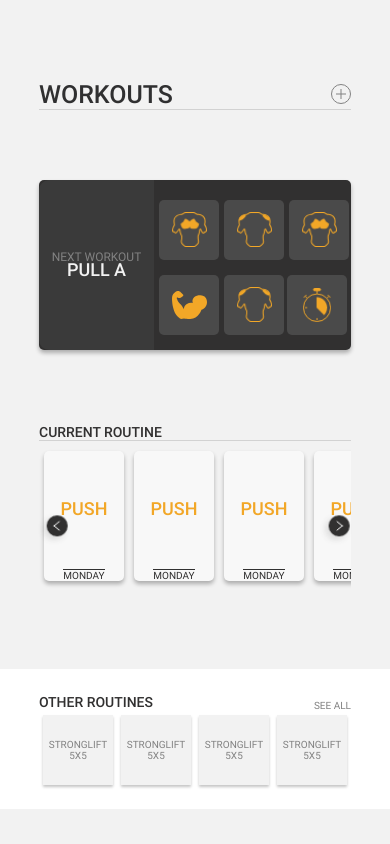
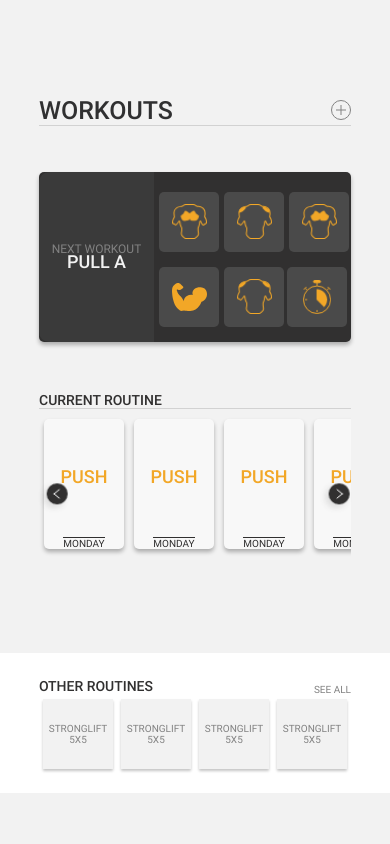
Before and after one commit to RagOfJoes/React-Native-Workout, a React Native app: screen / in a window 390 px wide. Built offline with nearby package versions, Linux system fonts and the light colour scheme.

Commit message:
added borderBottom to titles for ios

```diff
--- a/Components/Home/Current Routine/CurrentRoutine.js
+++ b/Components/Home/Current Routine/CurrentRoutine.js
@@ -12,10 +12,12 @@ class CurrentRoutine extends Component {
     render() {
         return (
             <View style={styles.currentRoutineContainer}>
-                <Text style={styles.currentRoutineText}>
-                    CURRENT ROUTINE
-                </Text>
-                {/* TODO: Horizontal Scrollview */}
+                <View style={{ borderBottomWidth: .75, borderBottomColor: "#D2D2D2" }}>
+                    <Text style={styles.currentRoutineText}>
+                        CURRENT ROUTINE
+                    </Text>
+                </View>
+
                 <ScrollView ref={(ref) => this._scrollRoutine = ref} onScroll={({ nativeEvent }) => { this.isRoutineScrolled = isScrolled(nativeEvent); }} horizontal showsHorizontalScrollIndicator={false} snap>
                     <Card />
                     <Card />
@@ -43,7 +45,7 @@ const styles = StyleSheet.create({
     currentRoutineContainer: {
         height: 170,
         width: "80%",
-        marginTop: 40,
+        // marginTop: 40,
         overflow: "visible",
         alignSelf: "center",
         flexDirection: "column",
@@ -51,9 +53,7 @@ const styles = StyleSheet.create({
     currentRoutineText: {
         fontSize: 14,
         color: "#313030",
-        borderBottomWidth: .75,
         fontFamily: "Roboto-Medium",
-        borderBottomColor: '#D2D2D2',
     },
     currentRoutineNextLeftContainer: {
         left: -5,
--- a/Components/Home/Next Workout/NextWorkout.js
+++ b/Components/Home/Next Workout/NextWorkout.js
@@ -44,7 +44,7 @@ const styles = StyleSheet.create({
     nextWorkoutContainerStyle: {
         height: 170,
         width: '100%',
-        marginTop: 40,
+        // marginTop: 40,
         alignItems: "center"
     },
     nextWorkoutBackgroundStyle: {
```
